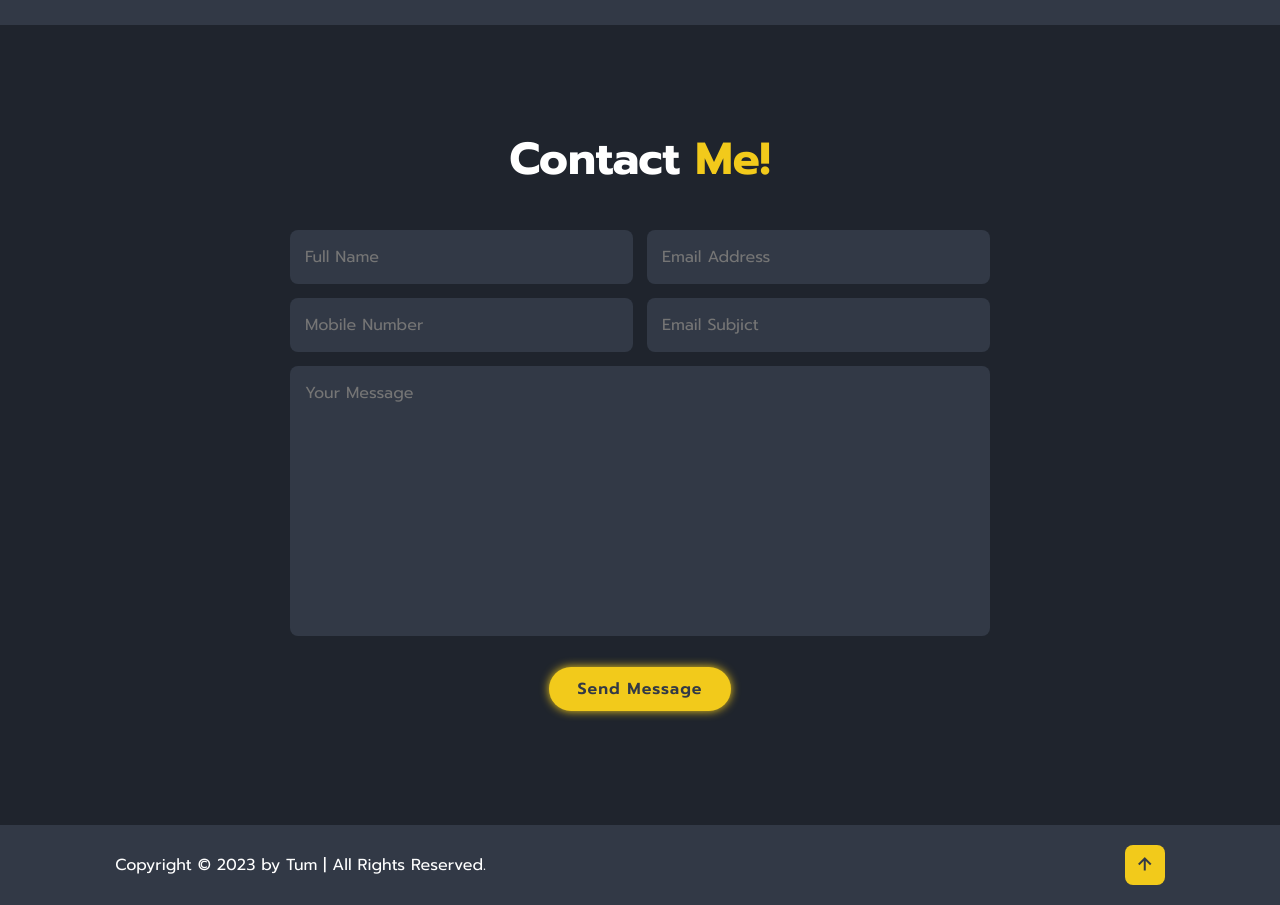
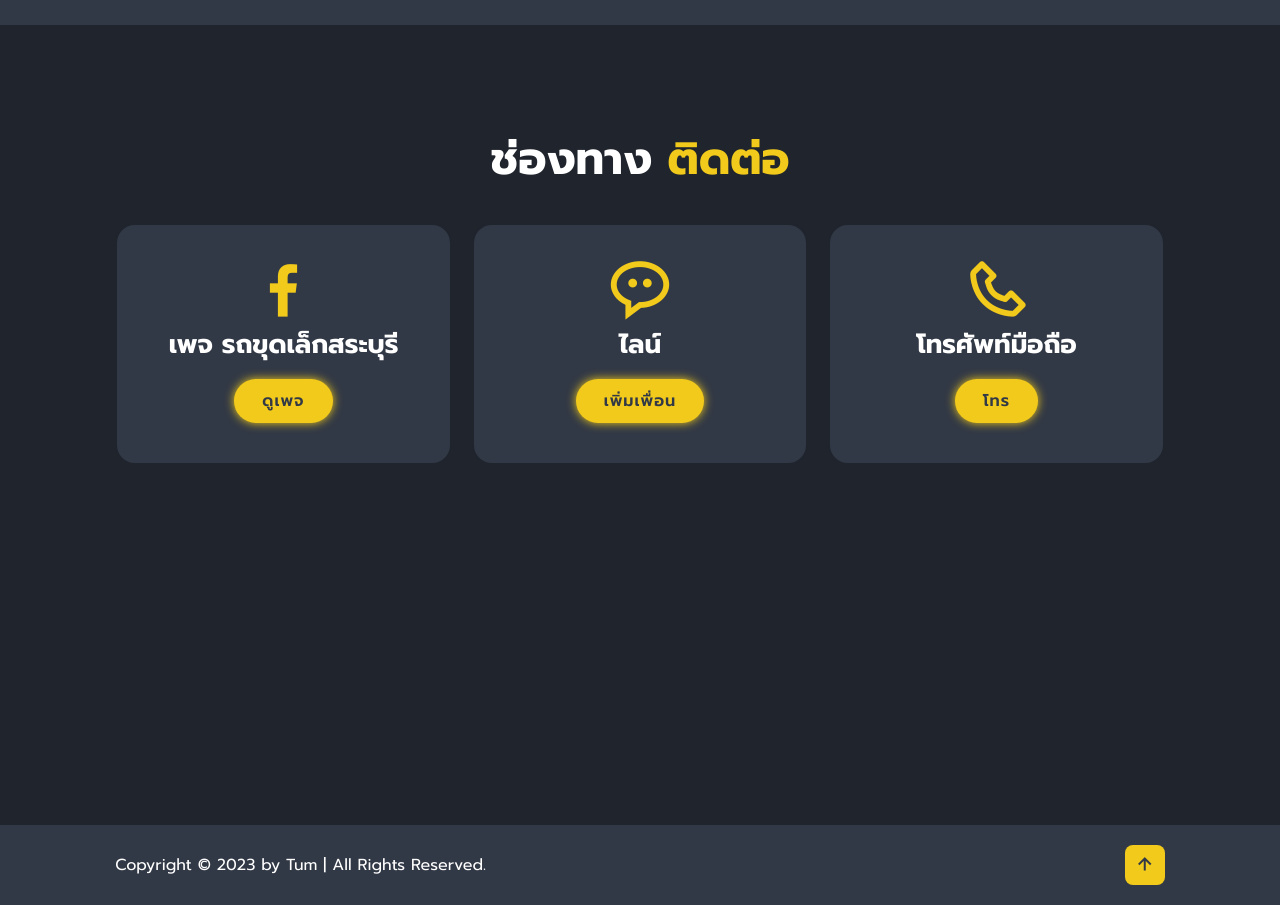
Before and after one commit to dev-tum/saraburi-excavator, a plain HTML site: page index.html in a window 1280 px wide. Shown: the part 3175-4080 px from the top of the page. Drawn offline with nearby package versions, Linux system fonts and the light colour scheme.

Commit message:
ช่องทางติดต่อ

```diff
--- a/index.html
+++ b/index.html
@@ -172,20 +172,31 @@
 
         <!-- contact section design -->
         <section class="contact" id="contact" >
-            <h2 class="heading">Contact <span>Me!</span></h2>
+            <h2 class="heading">ช่องทาง <span>ติดต่อ</span></h2>
 
-            <form action="#">
-                <div class="input-box">
-                    <input type="text" placeholder="Full Name">
-                    <input type="email" placeholder="Email Address">
+            <div class="services-container">
+                <div class="services-box">
+                    <i class='bx bxl-facebook' ></i>
+                    <h3>เพจ รถขุดเล็กสระบุรี</h3>
+                    <br>
+                    <a href="https://www.facebook.com/hongchaicam" class="btn" target="_blank" >ดูเพจ</a>
                 </div>
-                <div class="input-box">
-                    <input type="number" placeholder="Mobile Number">
-                    <input type="text" placeholder="Email Subjict">
+
+                <div class="services-box">
+                    <i class='bx bx-message-rounded-dots'></i>
+                    <h3>ไลน์</h3>
+                    <br>
+                    <a href="https://line.me/ti/p/wmJDMQO93p" class="btn" target="_blank" >เพิ่มเพื่อน</a>
                 </div>
-                <textarea name="" id="" cols="30" rows="10" placeholder="Your Message"></textarea>
-                <input type="submit" value="Send Message" class="btn">
-            </form>
+
+                <div class="services-box">
+                    <i class='bx bx-phone' ></i>
+                    <h3>โทรศัพท์มือถือ</h3>
+                    <br>
+                    <a href="tel:062-3456190" class="btn" target="_parent" >โทร</a>
+                </div>
+            </div>
+
         </section>
 
         <!-- footer design -->
```
